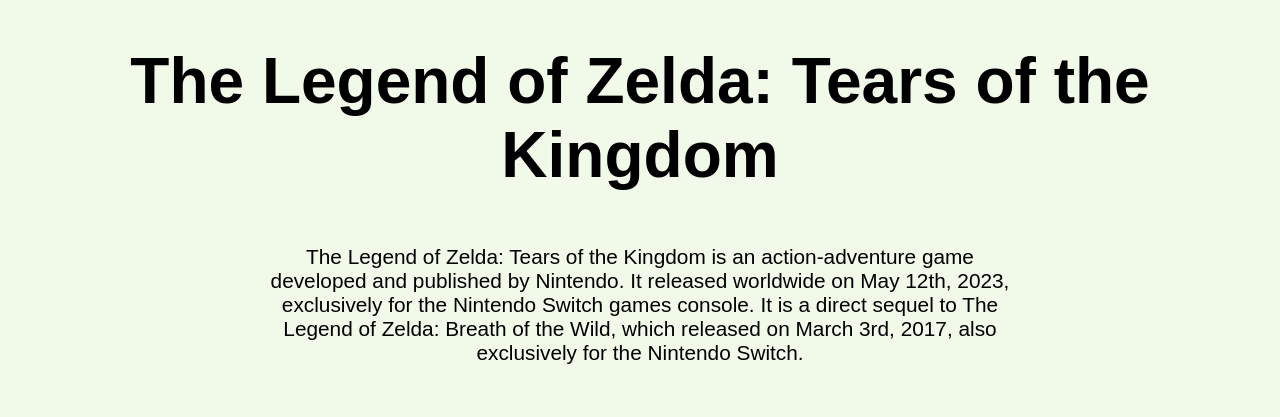
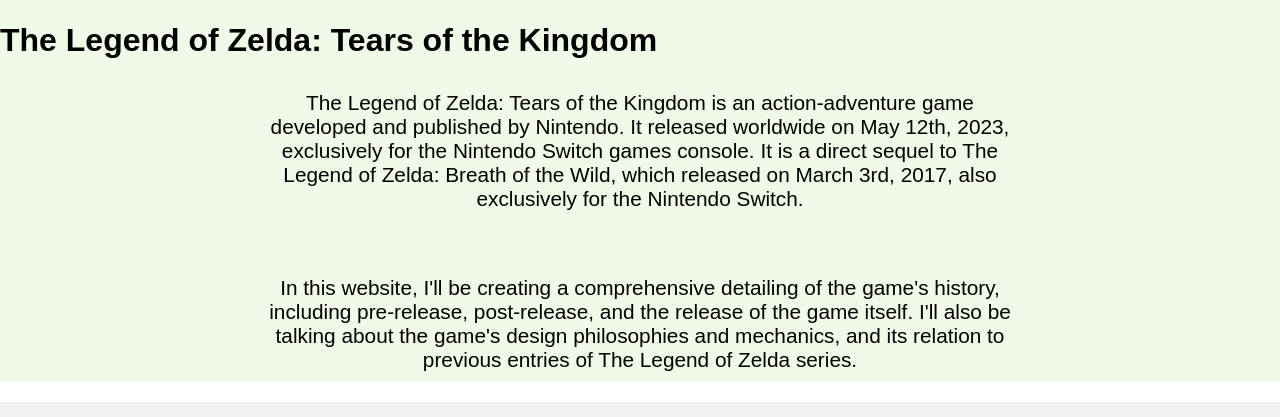
Before and after one commit to rorik679/rorik679.github.io, a plain HTML site: page index.html in a window 1280 px wide. Shown: the part 349-766 px from the top of the page. Drawn offline with Linux system fonts and the light colour scheme.

Commit message:
Update HomeStyle.css

```diff
--- a/HomeStyle.css
+++ b/HomeStyle.css
@@ -42,7 +42,7 @@
 }
 
 /* Style the heading */
-.main-heading {
+#main-heading {
   font-size: 4em;
   text-align: center;
 }
@@ -54,4 +54,5 @@
   padding: 10px;
   text-align: center;
   font-size: 1.3em;
+
 }
```
